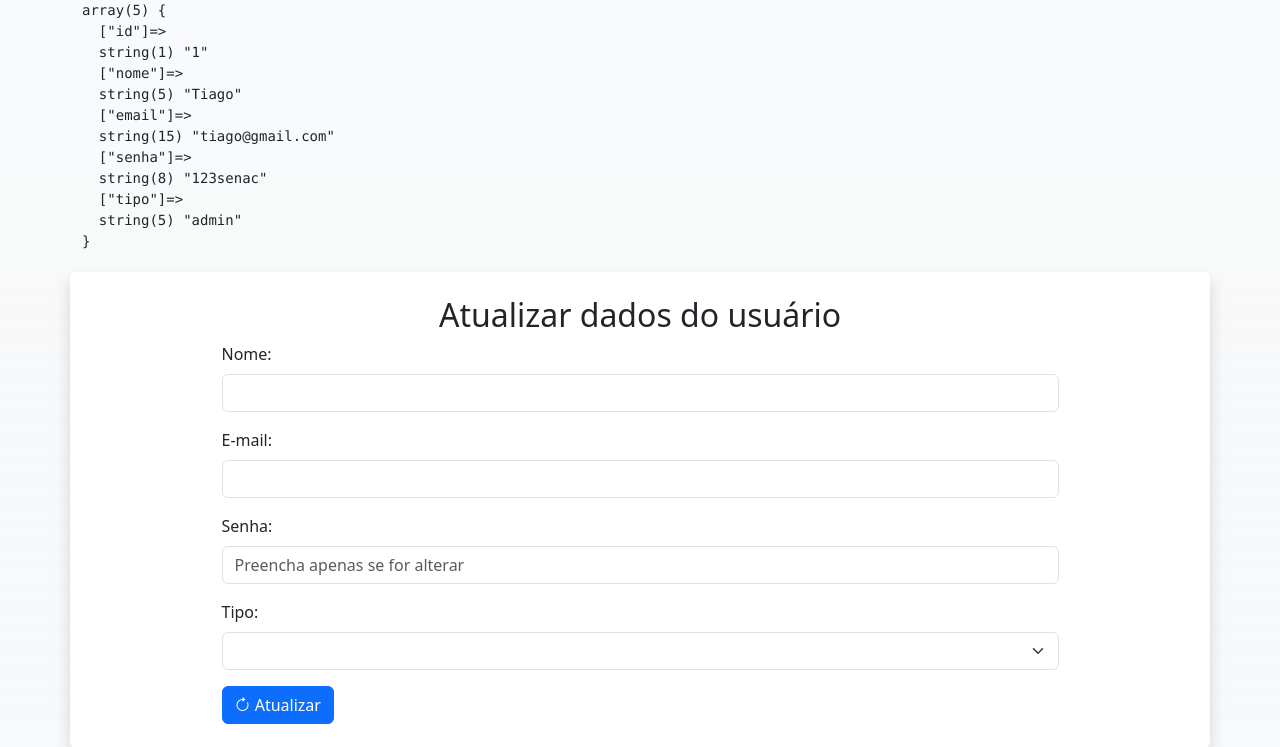
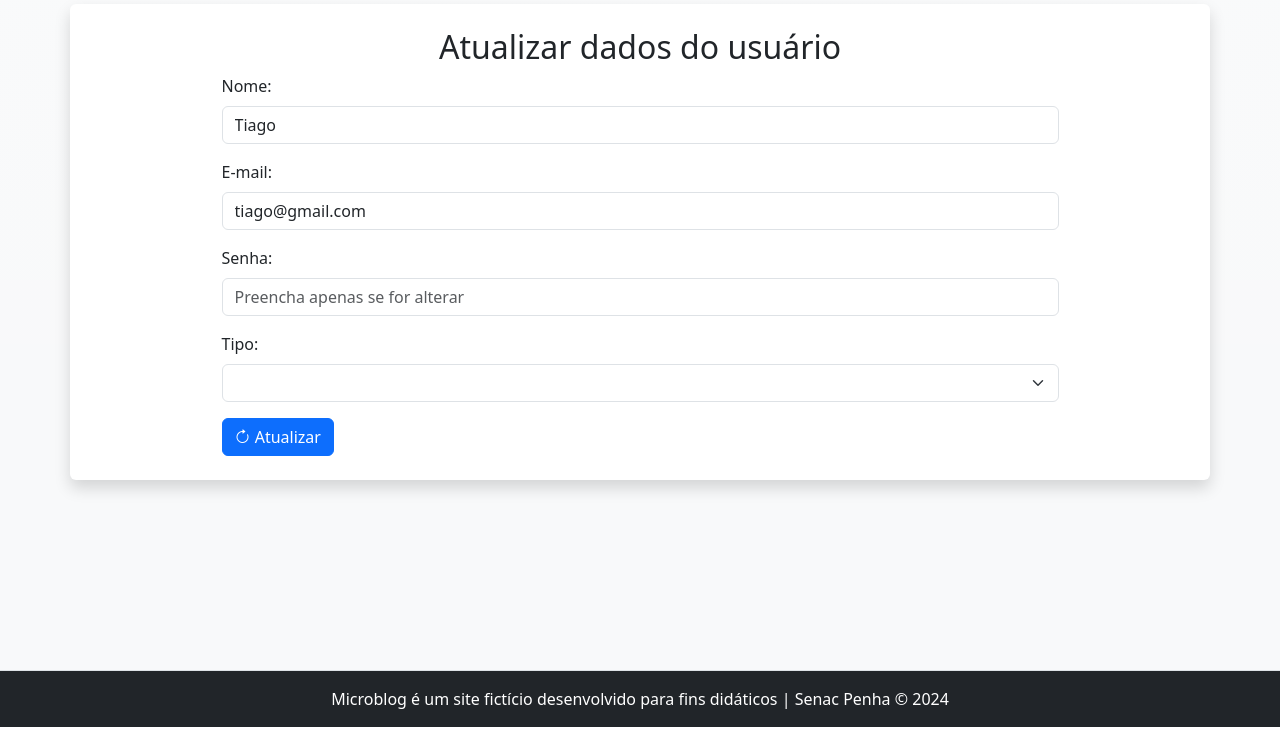
Before and after one commit to tiagoprogwebt2/microblog-tiago, a PHP site: page /admin/usuario-atualiza.php?id=1 in a window 1280 px wide. Shown: the part 73-820 px from the top of the page. Run offline with PHP 8.4, Linux system fonts and the light colour scheme; data comes from the database, SQL or seed files in the repository.

Commit message:
Update usuario-atualiza.php

```diff
--- a/admin/usuario-atualiza.php
+++ b/admin/usuario-atualiza.php
@@ -7,9 +7,8 @@
 
 // Chamamos a função para carregar os dados da pessoa através do id
 $dadosUsuario = listarUmUsuario($conexao, $id);
+//var_dump($dadosUsuario)
 ?>
-<pre><?=var_dump($dadosUsuario)?></pre>
-
 
 <div class="row">
 	<article class="col-12 bg-white rounded shadow my-1 py-4">
@@ -22,12 +21,12 @@
 
 			<div class="mb-3">
 				<label class="form-label" for="nome">Nome:</label>
-				<input class="form-control" type="text" id="nome" name="nome" required>
+				<input value="<?=$dadosUsuario['nome']?>" class="form-control" type="text" id="nome" name="nome" required>
 			</div>
 
 			<div class="mb-3">
 				<label class="form-label" for="email">E-mail:</label>
-				<input class="form-control" type="email" id="email" name="email" required>
+				<input value="<?=$dadosUsuario['email']?>" class="form-control" type="email" id="email" name="email" required>
 			</div>
 
 			<div class="mb-3">
```
